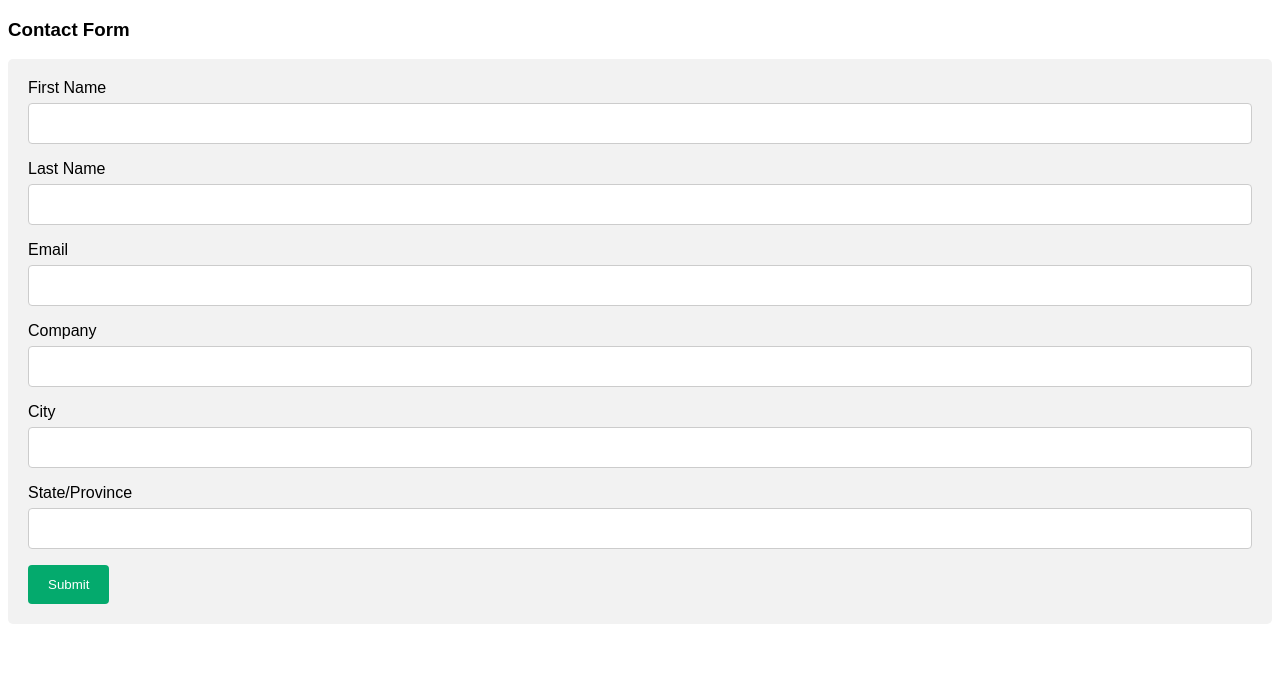
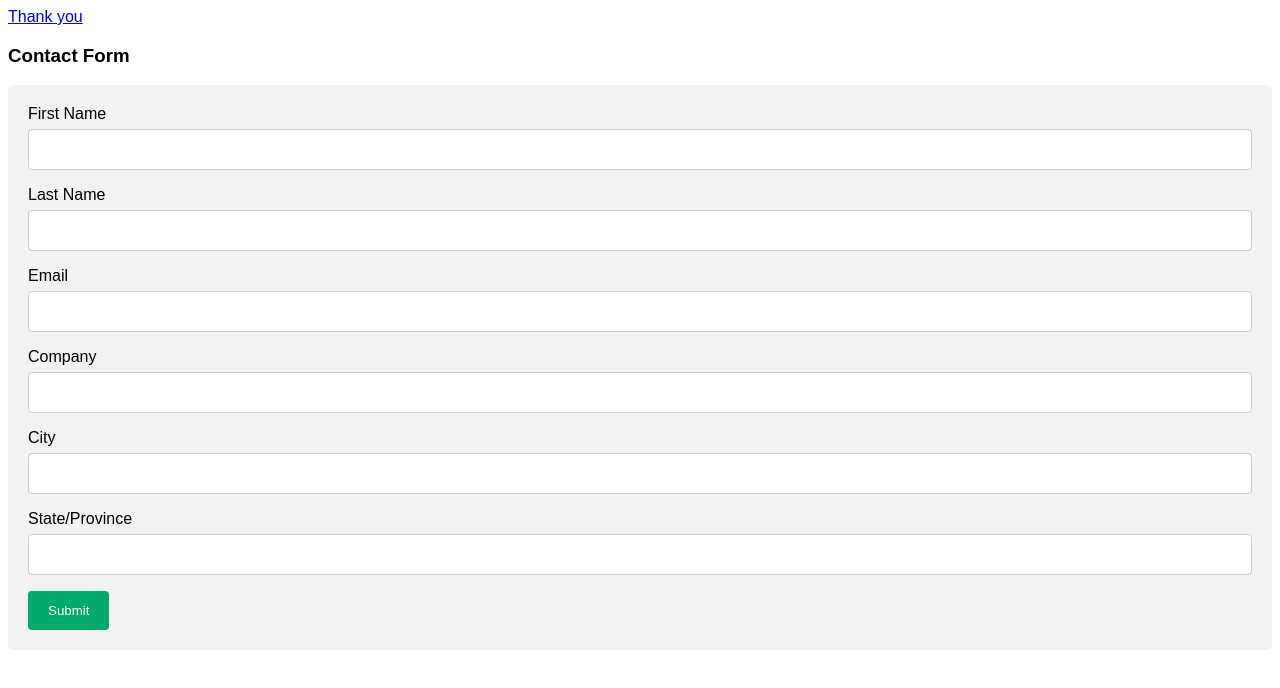
Before and after one commit to qreceperen/SalesForce_Codes-and-Notes, a plain HTML site: page index.html in a window 1280 px wide. Drawn offline with Linux system fonts and the light colour scheme.

Commit message:
Update index.html

```diff
--- a/index.html
+++ b/index.html
@@ -38,6 +38,7 @@ input[type=submit]:hover {
 </style>
 </head>
 <body>
+  <a href="Enrollment.html">Thank you</a>
 
 <h3>Contact Form</h3>
 
```
